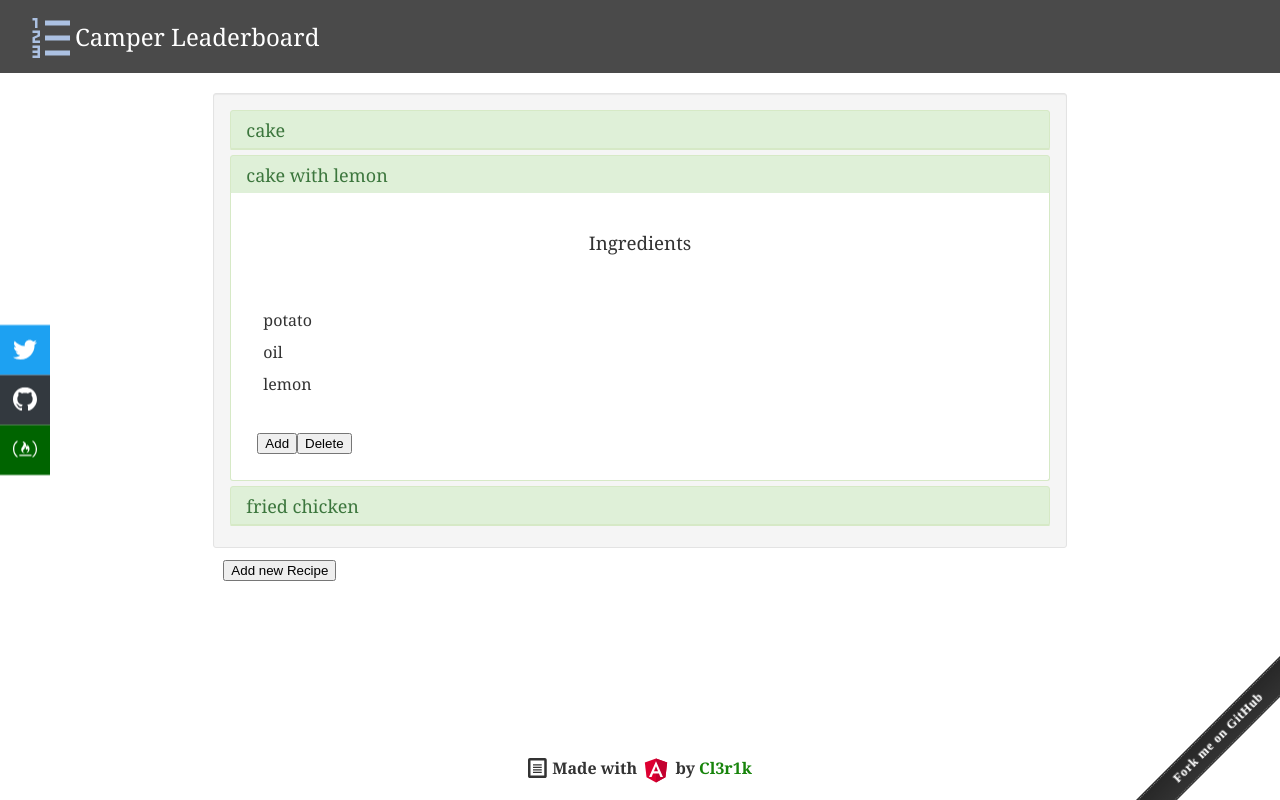
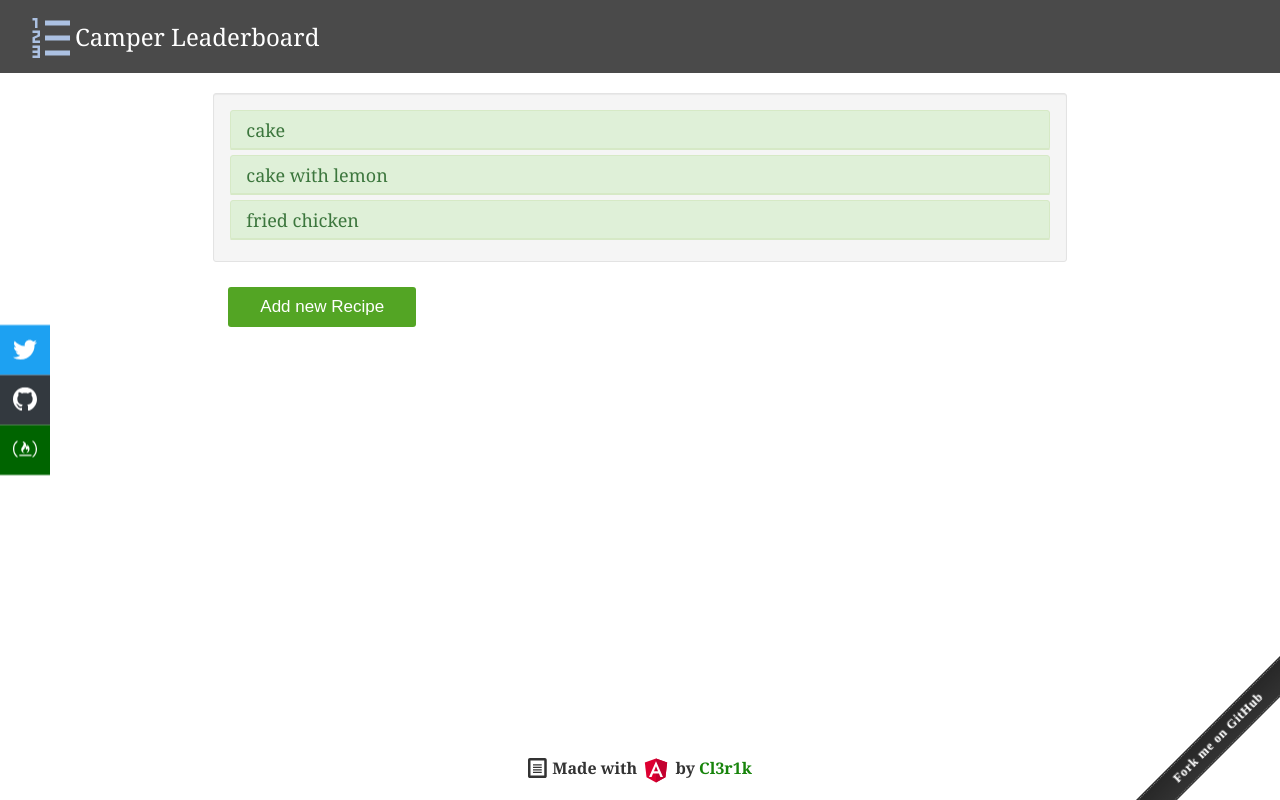
Before and after one commit to Cl3r1k/Angular-Recipe-Box, an Angular app: page / in a window 1280 px wide. Built offline with nearby package versions, Linux system fonts and the light colour scheme.

Commit message:
Completed UI prototype

```diff
--- a/src/app/app.component.html
+++ b/src/app/app.component.html
@@ -80,15 +80,16 @@
                                 <div class='ingredients-container' [class.active]='recipe.active'>
                                     <h3>Ingredients</h3>
                                     <div class='ingredients-list'>
+                                        <hr>
                                         <ul>
                                             <li *ngFor='let ingredient of recipe.ingredients.split(",")'>
-                                                <p>{{ingredient}}</p>
+                                                {{ingredient}}
                                             </li>
                                         </ul>
                                     </div>
                                     <div class='buttons-container'>
-                                        <button>Add</button>
-                                        <button>Delete</button>
+                                        <button class='btn-styled button-edit'>Edit</button>
+                                        <button class='btn-styled button-delete'>Delete</button>
                                     </div>
                                 </div>
                             </div>
@@ -96,41 +97,9 @@
                     </ul>
                 </div>
                 <div class='add-new-container'>
-                    <button (click)='addNewRecipe()'>Add new Recipe</button>
+                    <button (click)='addNewRecipe()' class='btn-styled button-add'>Add new Recipe</button>
                 </div>
             </div>
-
-            <!-- <div class='users-list'>
-                <div class='table-header'>
-                    <h2>Leaderboard</h2>
-                </div>
-                <table class='users-table'>
-                    <tr>
-                        <th class='number'>#</th>
-                        <th>Camper Name</th>
-                        <th class='btn'>
-                            <span class='sort-by' (click)='doSearch("recent")'>Points in past 30 days</span>
-                            <span class='arrow' [class.desc]='isDesc' *ngIf='state === 1'></span>
-                        </th>
-                        <th class='btn'>
-                            <span class='sort-by' (click)='doSearch("alltime")'>All time points</span>
-                            <span class='arrow' [class.desc]='isDesc' *ngIf='state === 2'></span>
-                        </th>
-                    </tr>
-                    <tr *ngFor='let user of usersList; let i = index' class='table-data'>
-                        <td>{{i + 1}}</td>
-                        <td>
-                            <a href='https://www.freecodecamp.com/{{user.username}}' target="_blank"><img src='{{user.img}}' alt={{user.username}}>{{user.username}}</a>
-                        </td>
-                        <td>{{user.recent}}</td>
-                        <td>{{user.alltime}}</td>
-                    </tr>
-                </table>
-                <div class="loader" *ngIf='!dataLoaded'>
-                    <div class="shadow"></div>
-                    <div class="box"></div>
-                </div>
-            </div> -->
         </div>
     </div>
     <div class='footer'>
--- a/src/app/app.component.scss
+++ b/src/app/app.component.scss
@@ -64,12 +64,53 @@
                         .ingredients-list {
                             -webkit-margin-start: 1em;
                             -webkit-margin-end: 1em;
+                            hr {
+                                border-color: #dddddd;
+                            }
+                            ul {
+                                padding-left: 0;
+                                padding-right: 0;
+                                li {
+                                    border: 1px solid #dddddd;
+                                    border-bottom: none;
+                                    padding: 10px;
+                                }
+                                li:first-child {
+                                    border-top-right-radius: 3px;
+                                    border-top-left-radius: 3px;
+                                }
+                                li:last-child {
+                                    border-bottom: 1px solid #dddddd;
+                                    border-bottom-right-radius: 3px;
+                                    border-bottom-left-radius: 3px;
+                                }
+                            }
                         }
                         .buttons-container {
                             padding: 10px;
                             -webkit-margin-after: 1em;
                             -webkit-margin-start: 1em;
                             -webkit-margin-end: 1em;
+                            .btn-styled {
+                                border: 0;
+                                border-radius: 3px;
+                                -webkit-box-shadow: none;
+                                box-shadow: none;
+                                color: #fff;
+                                cursor: pointer;
+                                font-size: 17px;
+                                font-weight: 500;
+                                margin: 15px 5px 0;
+                                padding: 10px 32px;
+                                &.button-delete {
+                                    background-color: #dd3333;
+                                }
+                                &.button-edit {
+                                    background-color: rgb(48, 133, 214);
+                                    border-left-color: rgb(48, 133, 214);
+                                    border-right-color: rgb(48, 133, 214);
+                                }
+                            }
                         }
                     }
                 }
@@ -78,88 +119,29 @@
         .add-new-container {
             padding: 10px;
         }
-        // .users-table {
-        //     display: grid;
-        //     tr {
-        //         border-radius: 3px;
-        //         background-color: white;
-        //         border-left: 1px solid black;
-        //         border-right: 1px solid black;
-        //         display: grid;
-        //         grid-template-columns: repeat(12, 1fr);
-        //         transition: background-color 0.4s linear;
-        //         &:first-child {
-        //             line-height: 2.5em;
-        //             border-top: 1px solid black;
-        //             &:hover {
-        //                 background-color: #eee;
-        //             }
-        //         }
-        //         &:nth-child(odd) {
-        //             background-color: #ebf4fb;
-        //         }
-        //         &:last-child {
-        //             border-bottom: 1px solid black;
-        //         }
-        //         &:hover {
-        //             background-color: aqua;
-        //         }
-        //         th,
-        //         td {
-        //             border: 1px solid #d1d1d1;
-        //             height: 50px;
-        //             line-height: 50px;
-        //             grid-column: span 3;
-        //             text-align: center;
-        //             &:nth-child(1) {
-        //                 grid-column: span 1;
-        //             }
-        //             &:nth-child(2) {
-        //                 grid-column: span 5;
-        //                 text-align: left;
-        //                 padding-left: 10px;
-        //                 img {
-        //                     height: 40px;
-        //                     width: 40px;
-        //                     border: 2px solid #c9c9c9;
-        //                     border-radius: 5px;
-        //                     vertical-align: middle;
-        //                     margin-right: 5px;
-        //                 }
-        //             }
-        //             &.btn {
-        //                 &:hover {
-        //                     background-color: #cccccc;
-        //                 }
-        //                 .sort-by {
-        //                     text-decoration: underline;
-        //                     &:hover {
-        //                         cursor: pointer;
-        //                     }
-        //                 }
-        //                 // .arrow {
-        //                 //     display: inline-flex;
-        //                 //     -webkit-transform: rotate(90deg);
-        //                 //     -moz-transform: rotate(90deg);
-        //                 //     -o-transform: rotate(90deg);
-        //                 //     -ms-transform: rotate(90deg);
-        //                 //     transform: rotate(90deg);
-        //                 //     &.desc {
-        //                 //         -webkit-transform: rotate(-90deg);
-        //                 //         -moz-transform: rotate(-90deg);
-        //                 //         -o-transform: rotate(-90deg);
-        //                 //         -ms-transform: rotate(-90deg);
-        //                 //         transform: rotate(-90deg);
-        //                 //     }
-        //                 // }
-        //                 // .arrow:before {
-        //                 //     content: '❯';
-        //                 //     font-size: 18px;
-        //                 //     color: #737373;
-        //                 // }
-        //             }
-        //         }
-        //     }
-        // }
     }
 }
+
+.btn-styled {
+    border: 0;
+    border-radius: 3px;
+    -webkit-box-shadow: none;
+    box-shadow: none;
+    color: #fff;
+    cursor: pointer;
+    font-size: 17px;
+    font-weight: 500;
+    margin: 15px 5px 0;
+    padding: 10px 32px;
+    &.button-delete {
+        background-color: #dd3333;
+    }
+    &.button-edit {
+        background-color: rgb(48, 133, 214);
+        border-left-color: rgb(48, 133, 214);
+        border-right-color: rgb(48, 133, 214);
+    }
+    &.button-add {
+        background-color: #53a524;
+    }
+}
--- a/src/app/app.component.ts
+++ b/src/app/app.component.ts
@@ -24,7 +24,7 @@ export class AppComponent implements OnInit {
     hiddenSocialIcons = true;
     recipeList: Recipe[] = [
         new Recipe(0, 'cake', 'potato, oil, apple', false),
-        new Recipe(1, 'cake with lemon', 'potato, oil, lemon', true),
+        new Recipe(1, 'cake with lemon', 'potato, oil, lemon', false),
         new Recipe(2, 'fried chicken', 'chicken, oil, onion', false)];
 
     constructor() { }
```
Also changed, not shown: 1 other file (tests, documents, lock files or other folders).
